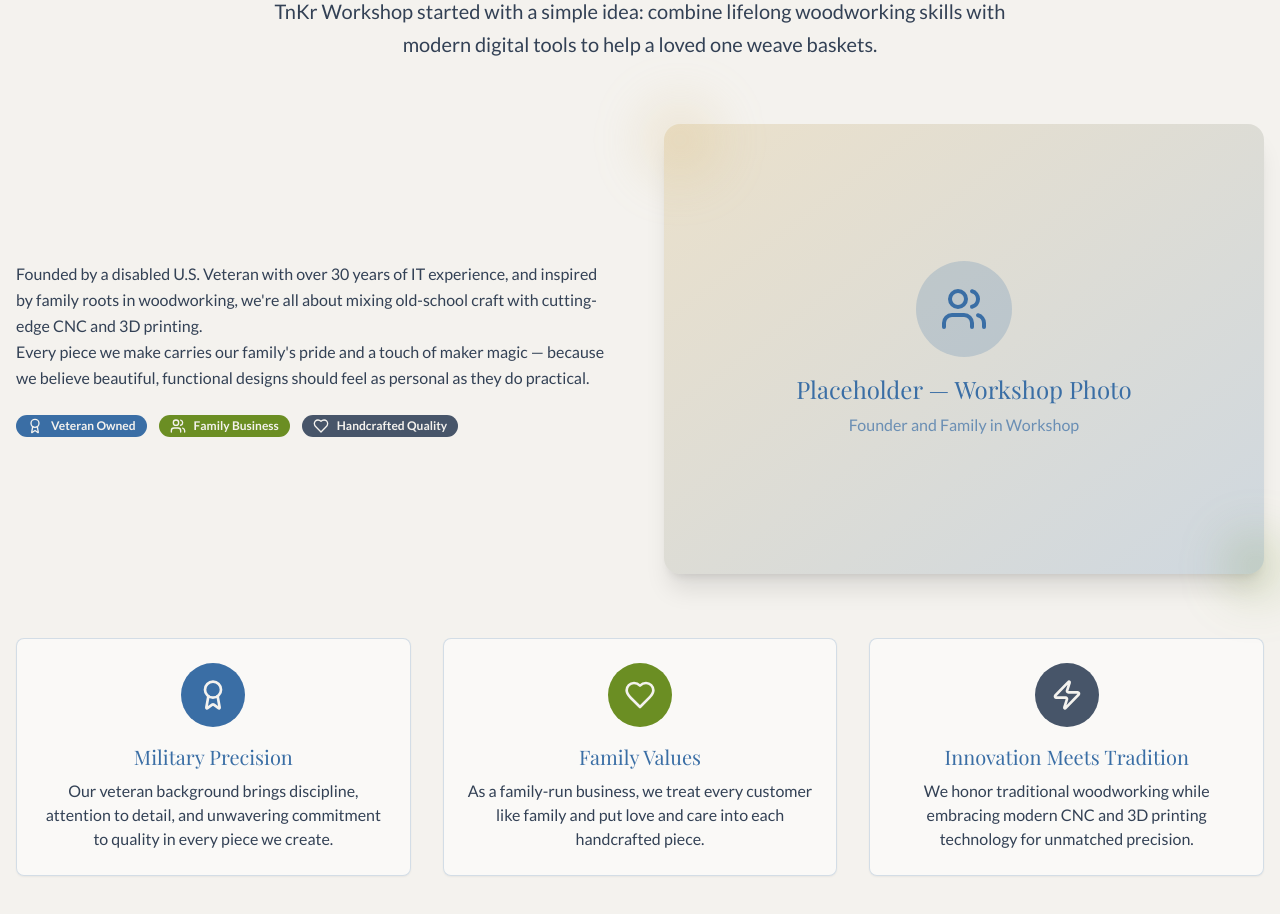
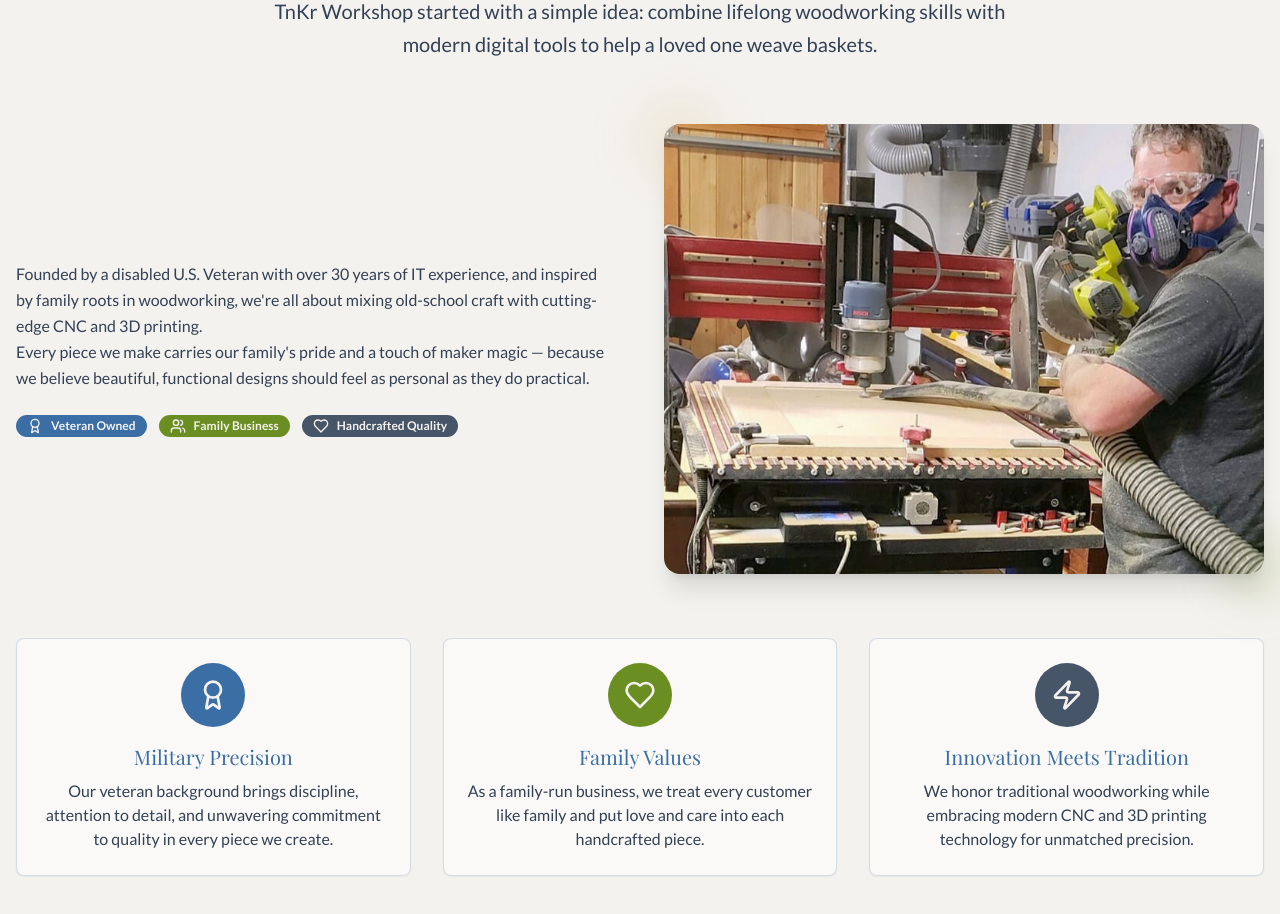
Before and after one commit to tnkrworkshop/tnkrworkshopllc, a React (Vite) app: page / in a window 1280 px wide. Shown: the part 1060-1974 px from the top of the page. Built offline with nearby package versions, Linux system fonts and the light colour scheme.

Commit message:
Replace workshop photo
Replaces the placeholder workshop photo in the AboutSection with the provided image.

```diff
--- a/src/components/AboutSection.tsx
+++ b/src/components/AboutSection.tsx
@@ -1,4 +1,3 @@
-
 import { Card, CardContent } from "@/components/ui/card";
 import { Badge } from "@/components/ui/badge";
 import { Users, Award, Zap, Heart } from "lucide-react";
@@ -46,16 +45,14 @@ const AboutSection = () => {
             </div>
           </div>
 
-          {/* Image Placeholder */}
+          {/* Workshop Photo */}
           <div className="relative">
-            <div className="aspect-[4/3] bg-gradient-to-br from-oak/30 to-maker-blue/20 rounded-2xl flex items-center justify-center shadow-xl">
-              <div className="text-center text-maker-blue p-8">
-                <div className="w-24 h-24 bg-maker-blue/20 rounded-full flex items-center justify-center mx-auto mb-4">
-                  <Users className="w-12 h-12 text-maker-blue" />
-                </div>
-                <h3 className="text-2xl font-playfair mb-2">Placeholder — Workshop Photo</h3>
-                <p className="text-maker-blue/70">Founder and Family in Workshop</p>
-              </div>
+            <div className="aspect-[4/3] rounded-2xl overflow-hidden shadow-xl">
+              <img
+                src="/lovable-uploads/f4b66418-daf5-4b6a-95c5-a988e3950557.png"
+                alt="TnKr Workshop - Founder working with CNC machine in workshop"
+                className="w-full h-full object-cover"
+              />
             </div>
 
             {/* Decorative elements */}
```
Also changed, not shown: public/lovable-uploads/f4b66418-daf5-4b6a-95c5-a988e3950557.png (added).
